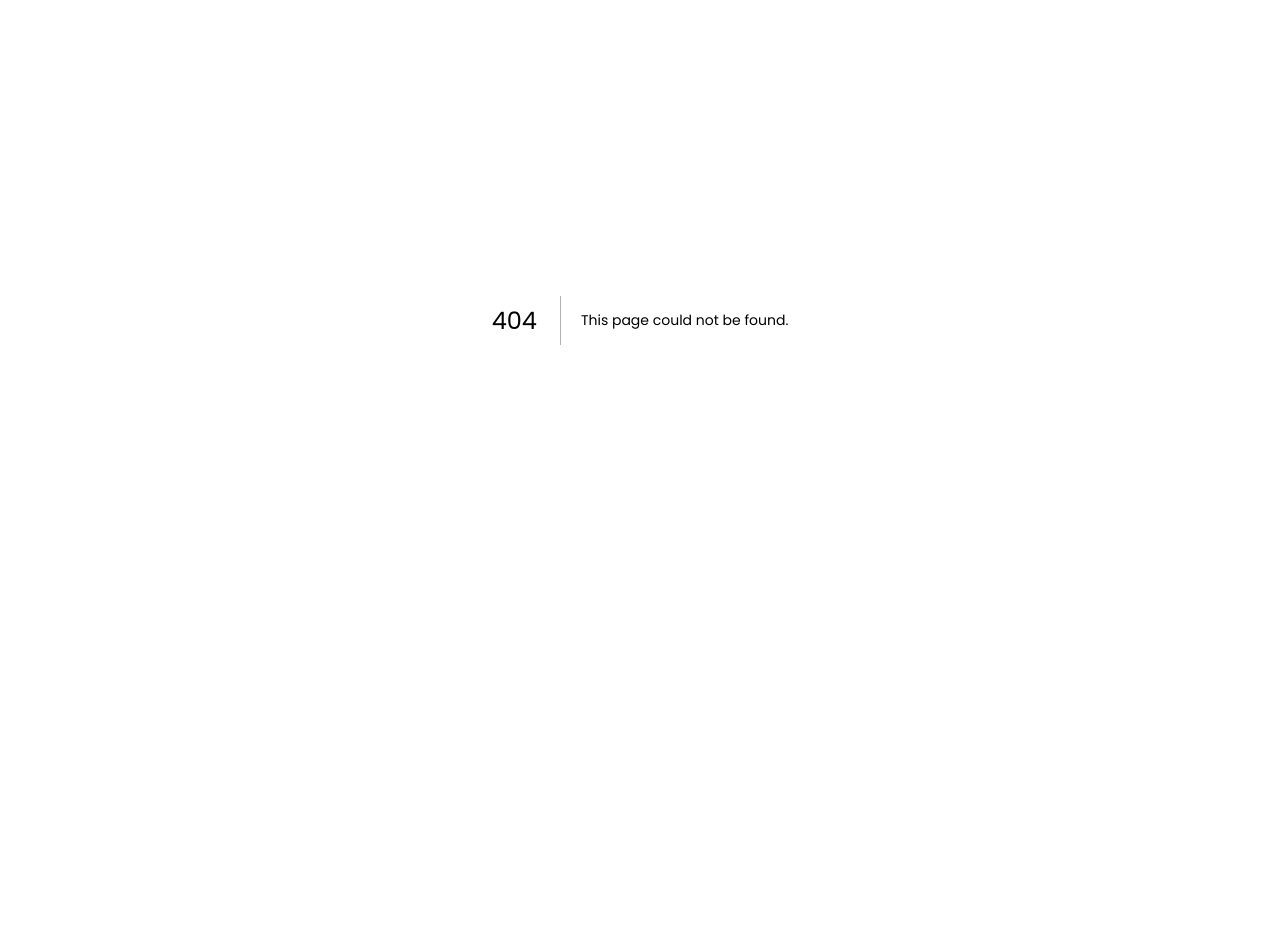
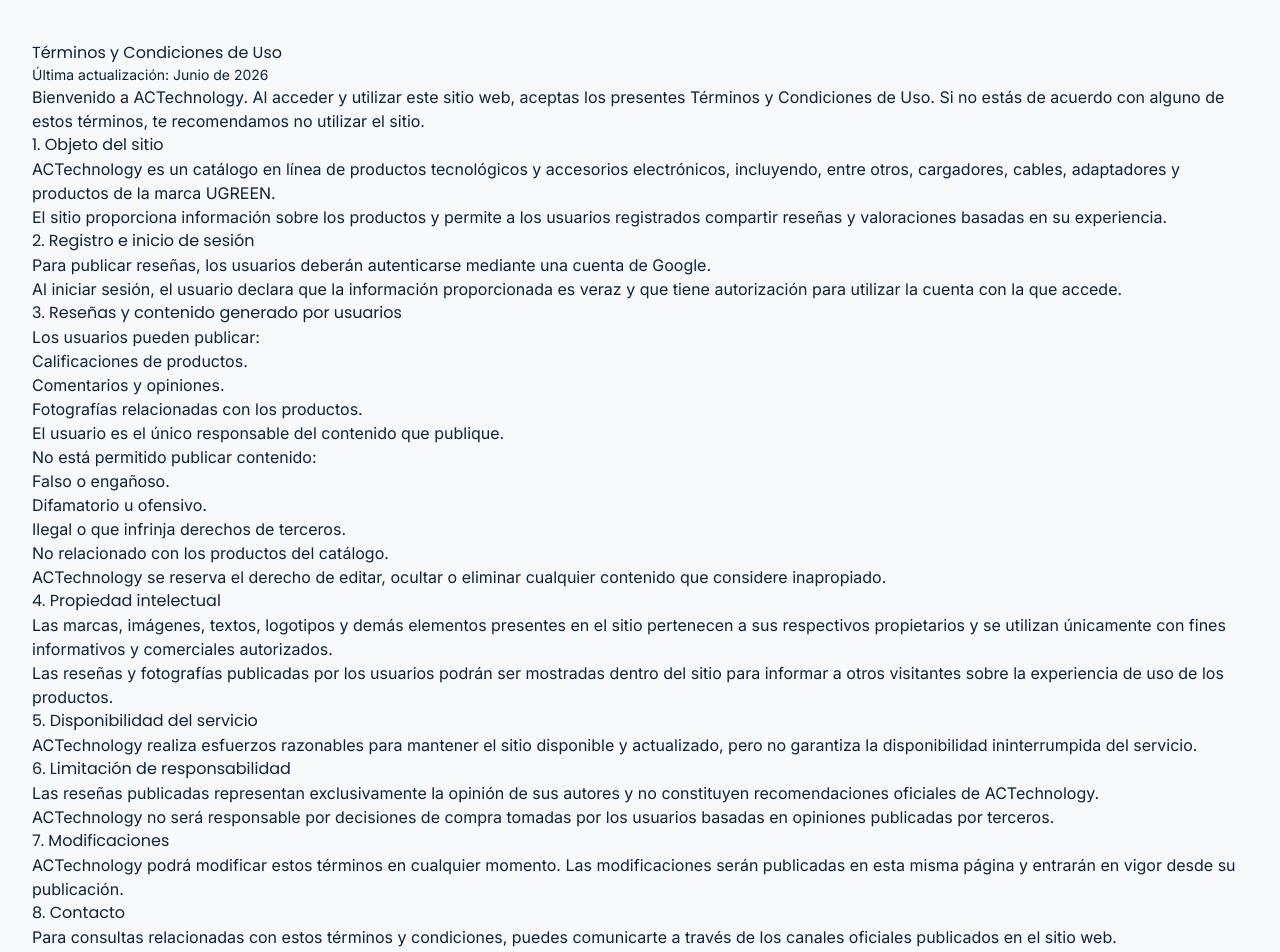
Before and after one commit to OrlaGamer09/Catalogo_ArroyoCastillo_Tech, a Next.js app: page /public-terms in a window 1280 px wide. Before the commit this address had no page. Shown: the part 80-1032 px from the top of the page. Before the commit the page ends 800 px from the top, so only its background shows below. Built offline with nearby package versions, Linux system fonts and the light colour scheme; a web font is replaced by a local one.

Commit message:
Add public terms and conditions page

```diff
--- /dev/null
+++ b/app/public-terms/page.tsx
@@ -0,0 +1,108 @@
+"use client"
+
+import React from "react"
+import { CatalogHeader } from "@/components/catalog-header"
+
+export default function PublicTermsPage() {
+  return (
+    <div className="min-h-screen bg-background">
+      <CatalogHeader searchQuery="" onSearchChange={() => {}} />
+
+      <main className="max-w-7xl mx-auto px-4 sm:px-6 lg:px-8 py-12">
+        <div className="prose prose-invert mx-auto">
+          <h1>Términos y Condiciones de Uso</h1>
+          <p className="text-sm">Última actualización: Junio de 2026</p>
+
+          <p>
+            Bienvenido a ACTechnology. Al acceder y utilizar este sitio web, aceptas los presentes Términos y
+            Condiciones de Uso. Si no estás de acuerdo con alguno de estos términos, te recomendamos no utilizar el sitio.
+          </p>
+
+          <h2>1. Objeto del sitio</h2>
+          <p>
+            ACTechnology es un catálogo en línea de productos tecnológicos y accesorios electrónicos, incluyendo,
+            entre otros, cargadores, cables, adaptadores y productos de la marca UGREEN.
+          </p>
+          <p>
+            El sitio proporciona información sobre los productos y permite a los usuarios registrados compartir
+            reseñas y valoraciones basadas en su experiencia.
+          </p>
+
+          <h2>2. Registro e inicio de sesión</h2>
+          <p>
+            Para publicar reseñas, los usuarios deberán autenticarse mediante una cuenta de Google.
+          </p>
+          <p>
+            Al iniciar sesión, el usuario declara que la información proporcionada es veraz y que tiene autorización
+            para utilizar la cuenta con la que accede.
+          </p>
+
+          <h2>3. Reseñas y contenido generado por usuarios</h2>
+          <p>Los usuarios pueden publicar:</p>
+          <ul>
+            <li>Calificaciones de productos.</li>
+            <li>Comentarios y opiniones.</li>
+            <li>Fotografías relacionadas con los productos.</li>
+          </ul>
+          <p>El usuario es el único responsable del contenido que publique.</p>
+          <p>No está permitido publicar contenido:</p>
+          <ul>
+            <li>Falso o engañoso.</li>
+            <li>Difamatorio u ofensivo.</li>
+            <li>Ilegal o que infrinja derechos de terceros.</li>
+            <li>No relacionado con los productos del catálogo.</li>
+          </ul>
+          <p>
+            ACTechnology se reserva el derecho de editar, ocultar o eliminar cualquier contenido que considere inapropiado.
+          </p>
+
+          <h2>4. Propiedad intelectual</h2>
+          <p>
+            Las marcas, imágenes, textos, logotipos y demás elementos presentes en el sitio pertenecen a sus
+            respectivos propietarios y se utilizan únicamente con fines informativos y comerciales autorizados.
+          </p>
+          <p>
+            Las reseñas y fotografías publicadas por los usuarios podrán ser mostradas dentro del sitio para informar
+            a otros visitantes sobre la experiencia de uso de los productos.
+          </p>
+
+          <h2>5. Disponibilidad del servicio</h2>
+          <p>
+            ACTechnology realiza esfuerzos razonables para mantener el sitio disponible y actualizado, pero no
+            garantiza la disponibilidad ininterrumpida del servicio.
+          </p>
+
+          <h2>6. Limitación de responsabilidad</h2>
+          <p>
+            Las reseñas publicadas representan exclusivamente la opinión de sus autores y no constituyen
+            recomendaciones oficiales de ACTechnology.
+          </p>
+          <p>
+            ACTechnology no será responsable por decisiones de compra tomadas por los usuarios basadas en opiniones
+            publicadas por terceros.
+          </p>
+
+          <h2>7. Modificaciones</h2>
+          <p>
+            ACTechnology podrá modificar estos términos en cualquier momento. Las modificaciones serán publicadas en
+            esta misma página y entrarán en vigor desde su publicación.
+          </p>
+
+          <h2>8. Contacto</h2>
+          <p>
+            Para consultas relacionadas con estos términos y condiciones, puedes comunicarte a través de los canales
+            oficiales publicados en el sitio web.
+          </p>
+        </div>
+      </main>
+
+      <footer className="border-t border-border bg-secondary/50">
+        <div className="max-w-7xl mx-auto px-4 sm:px-6 lg:px-8 py-12">
+          <div className="text-center">
+            <p className="text-sm text-muted-foreground">© 2026 Arroyo Castillo SAS. Todos los derechos reservados.</p>
+          </div>
+        </div>
+      </footer>
+    </div>
+  )
+}
```
